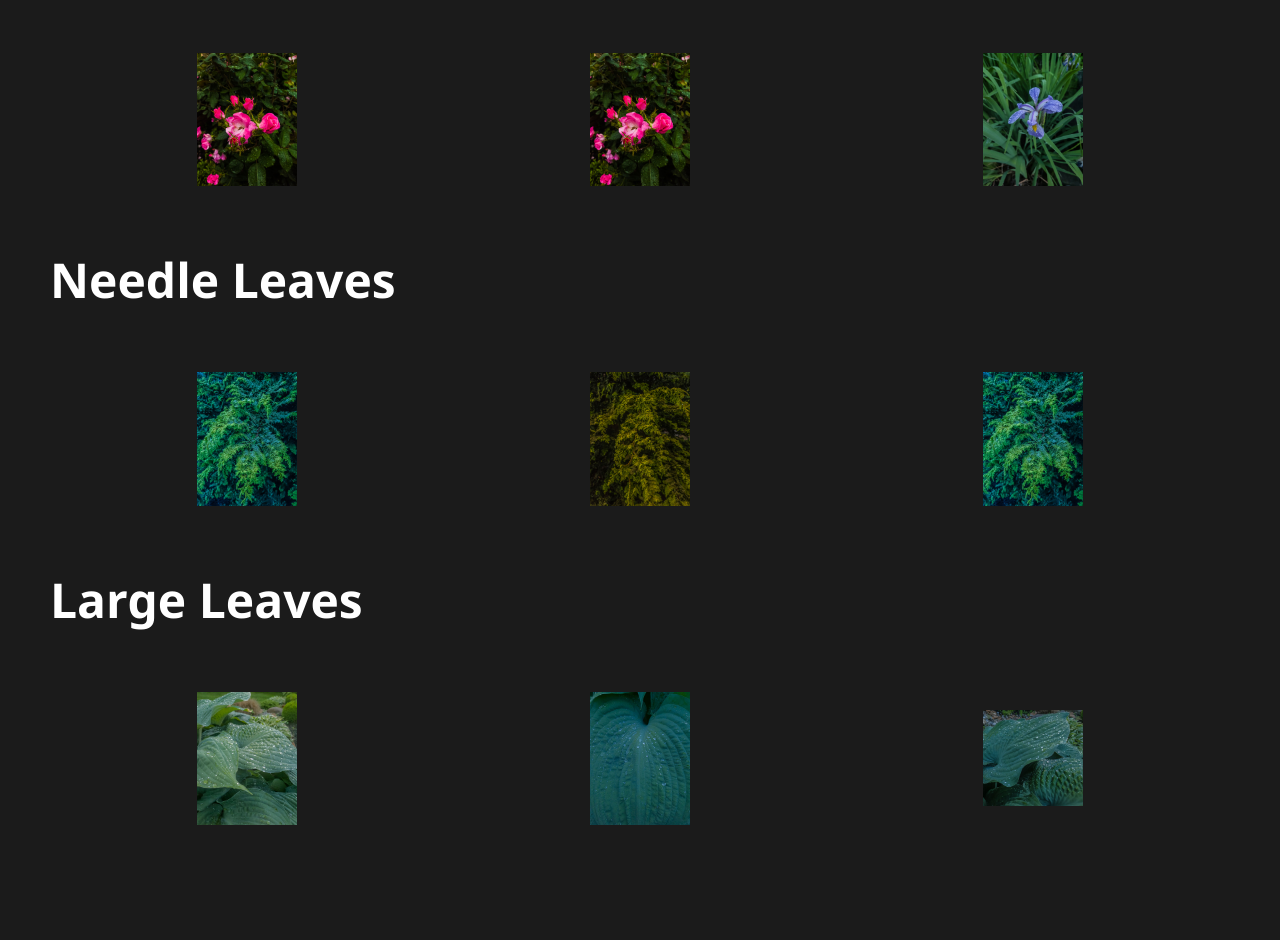
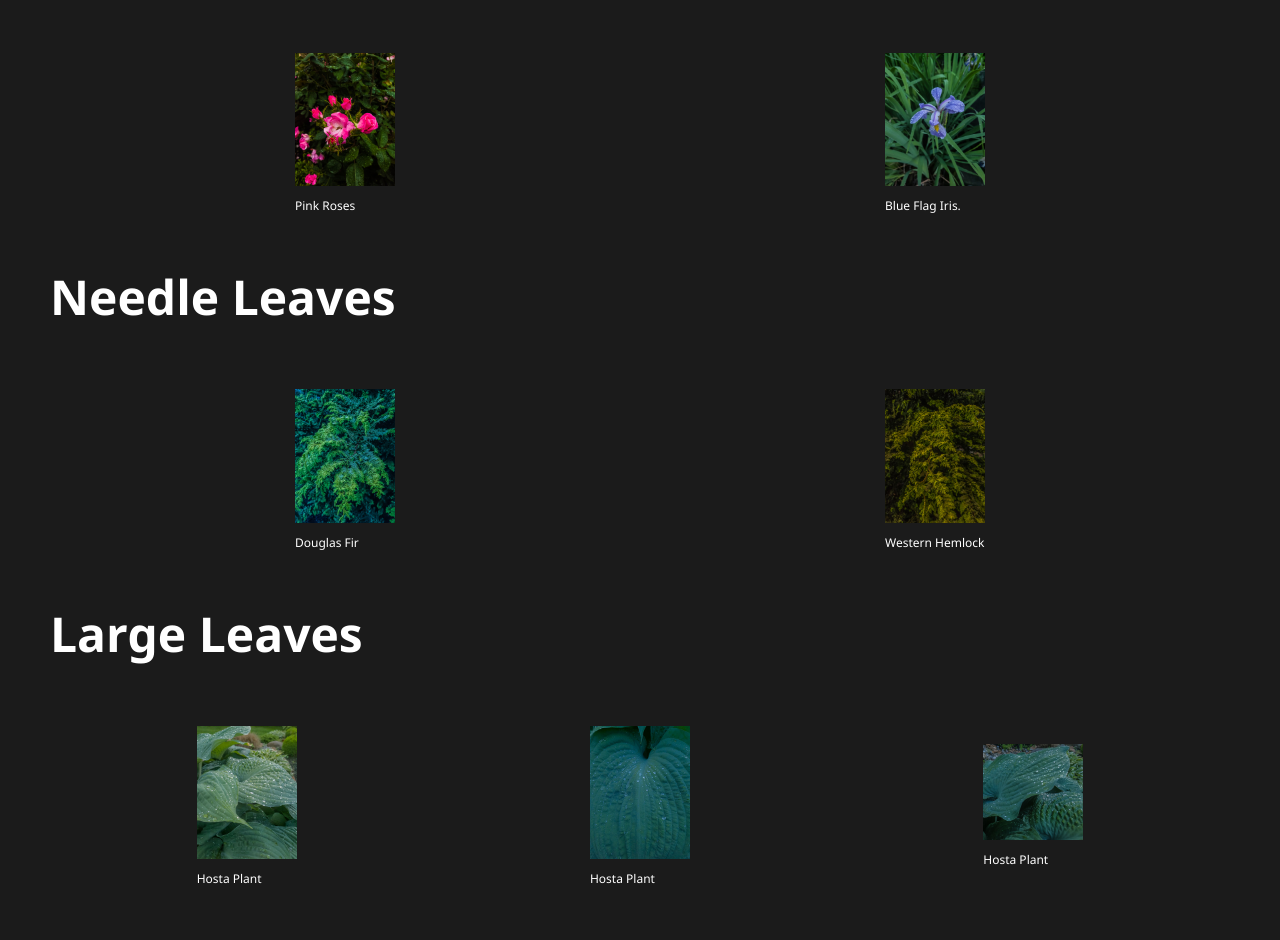
Before and after one commit to jalenlane7684/CMST-386-Projects, a plain HTML site: page project 1/gallery.html in a window 1280 px wide. Shown: the part 380-1320 px from the top of the page. Drawn offline with Linux system fonts and the light colour scheme.

Commit message:
Removing duplicate images from gallery

```diff
--- a/project 1/gallery.html
+++ b/project 1/gallery.html
@@ -24,22 +24,16 @@
         <div class="gallery-container">
             <figure class="gallery-image-cont">
                 <a href="imgs/Rain-2.jpg">
-                    <img src="imgs/Rain-2.jpg" width="100px" alt="" class="gallery-image">
+                    <img src="imgs/Rain-2.jpg" width="100px" alt="A picture of pink roses." class="gallery-image">
                 </a>
-                <figcaption class="image-caption"></figcaption>
-            </figure>
-            <figure class="gallery-image-cont">
-                <a href="imgs/Rain-09.jpg">
-                    <img src="imgs/Rain-09.jpg" width="100px" alt="" class="gallery-image">
-                </a>
-                <figcaption class="image-caption"></figcaption>
+                <figcaption class="image-caption">Pink Roses</figcaption>
             </figure>
 
             <figure class="gallery-image-cont">
                 <a href="imgs/Rain-05.jpg">
-                    <img src="imgs/Rain-05.jpg" width="100px" alt="" class="gallery-image">
+                    <img src="imgs/Rain-05.jpg" width="100px" alt="A picture of a Blue Flag Iris." class="gallery-image">
                 </a>
-                <figcaption class="image-caption"></figcaption>
+                <figcaption class="image-caption">Blue Flag Iris.</figcaption>
             </figure>
         </div>
 
@@ -47,23 +41,16 @@
         <div class="gallery-container">
             <figure class="gallery-image-cont">
                 <a href="imgs/Rain-3.jpg">
-                    <img src="imgs/Rain-3.jpg" width="100px" alt="" class="gallery-image">
+                    <img src="imgs/Rain-3.jpg" width="100px" alt="A picture of a Douglas Fir branch." class="gallery-image">
                 </a>
-                <figcaption class="image-caption"></figcaption>
+                <figcaption class="image-caption">Douglas Fir</figcaption>
             </figure>
 
             <figure class="gallery-image-cont">
                 <a href="imgs/Rain-4.jpg">
-                    <img src="imgs/Rain-4.jpg" width="100px" alt="" class="gallery-image">
+                    <img src="imgs/Rain-4.jpg" width="100px" alt="A picture of a branch from the Western Hemlock tree." class="gallery-image">
                 </a>
-                <figcaption class="image-caption"></figcaption>
-            </figure>
-
-            <figure class="gallery-image-cont">
-                <a href="imgs/Rain-10.jpg">
-                    <img src="imgs/Rain-10.jpg" width="100px" alt="" class="gallery-image">
-                </a>
-                <figcaption class="image-caption"></figcaption>
+                <figcaption class="image-caption">Western Hemlock</figcaption>
             </figure>
         </div>
 
@@ -71,23 +58,23 @@
         <div class="gallery-container">
             <figure class="gallery-image-cont">
                 <a href="imgs/Rain-07.jpg">
-                    <img src="imgs/Rain-07.jpg" width="100px" alt="" class="gallery-image">
+                    <img src="imgs/Rain-07.jpg" width="100px" alt="A picture of a hosta plant." class="gallery-image">
                 </a>
-                <figcaption class="image-caption"></figcaption>
+                <figcaption class="image-caption">Hosta Plant</figcaption>
             </figure>
 
             <figure class="gallery-image-cont">
                 <a href="imgs/Rain-08.jpg">
-                    <img src="imgs/Rain-08.jpg" width="100px" alt="" class="gallery-image">
+                    <img src="imgs/Rain-08.jpg" width="100px" alt="A picture of a hosta plant from a different angle." class="gallery-image">
                 </a>
-                <figcaption class="image-caption"></figcaption>
+                <figcaption class="image-caption">Hosta Plant</figcaption>
             </figure>
 
             <figure class="gallery-image-cont">
                 <a href="imgs/Rain-06.jpg">
-                    <img src="imgs/Rain-06.jpg" width="100px" alt="" class="gallery-image">
+                    <img src="imgs/Rain-06.jpg" width="100px" alt="A picture of a hosta plant from a third angle." class="gallery-image">
                 </a>
-                <figcaption class="image-caption"></figcaption>
+                <figcaption class="image-caption">Hosta Plant</figcaption>
             </figure>
         </div>
     </section>
```
Also changed, not shown: project 1/index.html (+1 -1 lines).
